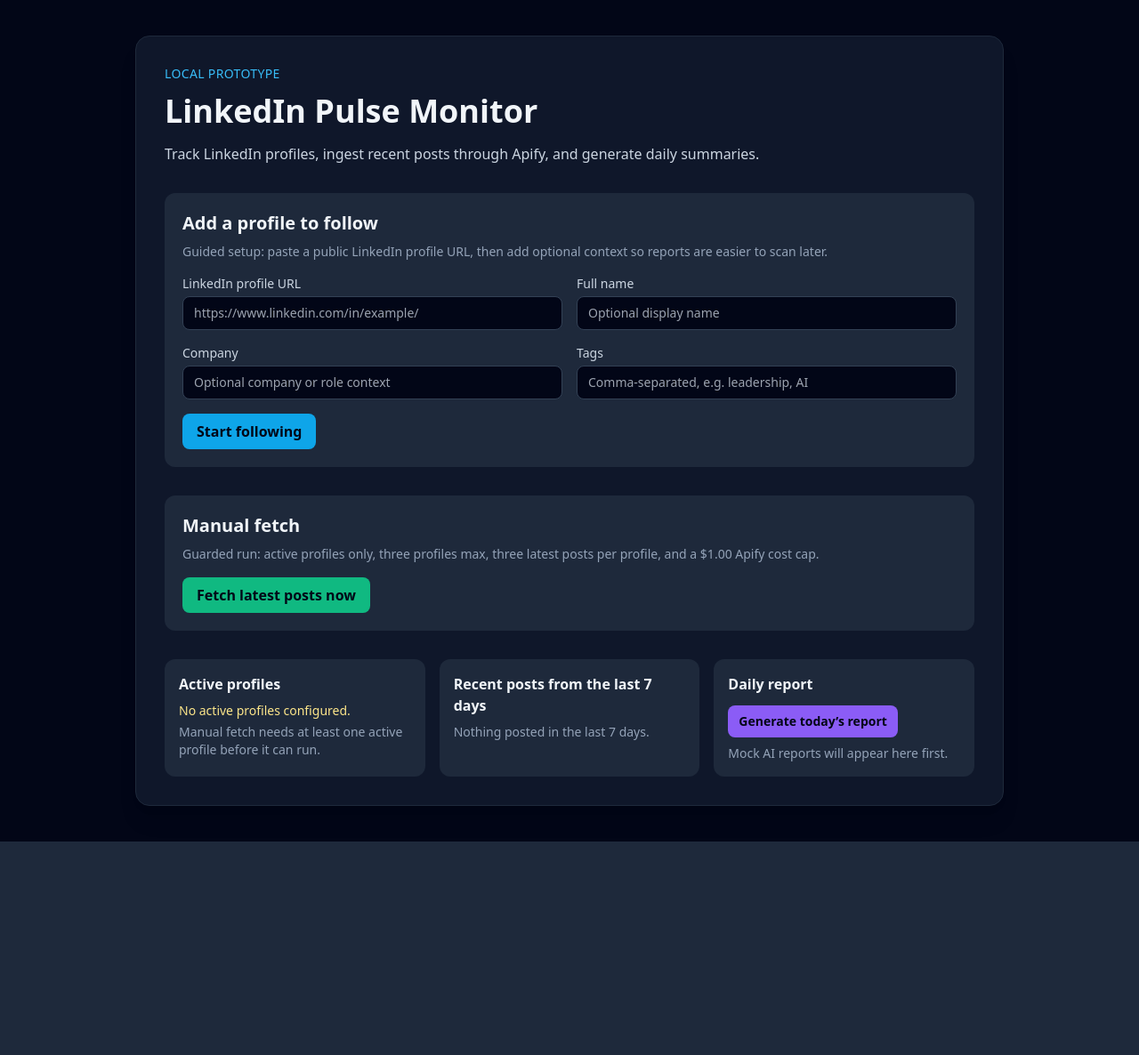
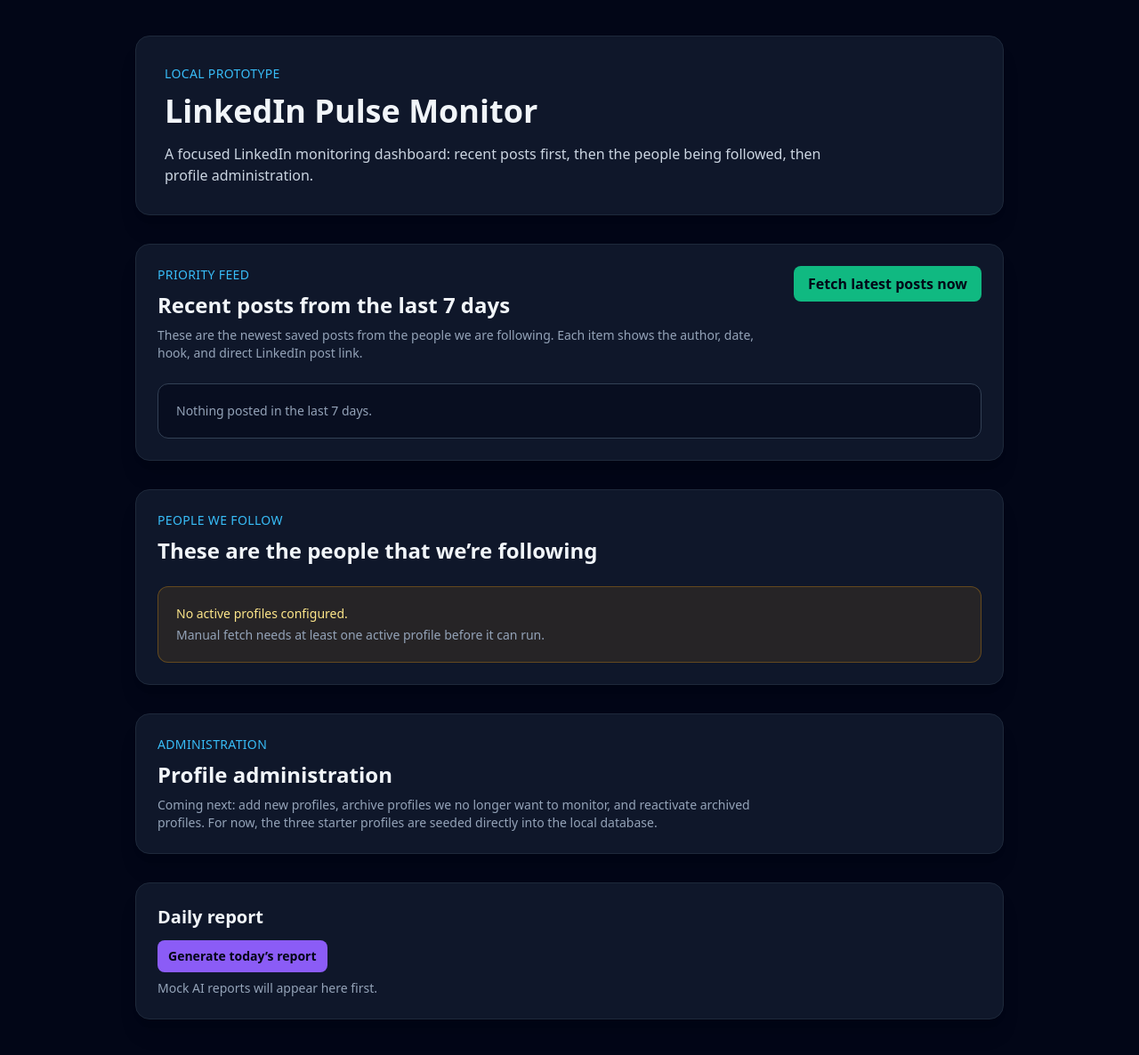
Before and after one commit to tpericle/LinkedInPulseMonitor, a FastAPI app: page /dashboard in a window 1280 px wide. Shown: the whole page at 89% size. Before the commit the page ends 946 px from the top, so only its background shows below. Run offline with FastAPI, Linux system fonts and the light colour scheme; some libraries are stand-ins or nearby versions.

Commit message:
Reorganize dashboard around recent posts

```diff
--- a/app/templates/dashboard.html
+++ b/app/templates/dashboard.html
@@ -1,11 +1,12 @@
 {% extends "base.html" %}
 
 {% block content %}
-<section class="rounded-2xl border border-slate-800 bg-slate-900 p-8 shadow-xl">
+<section class="space-y-8">
+  <div class="rounded-2xl border border-slate-800 bg-slate-900 p-8 shadow-xl">
     <p class="text-sm uppercase tracking-wide text-sky-400">Local prototype</p>
     <h1 class="mt-3 text-4xl font-bold">{{ app_name }}</h1>
-  <p class="mt-4 max-w-2xl text-slate-300">
-    Track LinkedIn profiles, ingest recent posts through Apify, and generate daily summaries.
+    <p class="mt-4 max-w-3xl text-slate-300">
+      A focused LinkedIn monitoring dashboard: recent posts first, then the people being followed, then profile administration.
     </p>
 
     {% if success_message %}
@@ -20,99 +21,92 @@
         {% endif %}
       </div>
     {% endif %}
-
-  <div class="mt-8 rounded-xl bg-slate-800 p-5">
-    <h2 class="text-xl font-semibold">Add a profile to follow</h2>
-    <p class="mt-2 text-sm text-slate-400">
-      Guided setup: paste a public LinkedIn profile URL, then add optional context so reports are easier to scan later.
-    </p>
-    <form class="mt-4 grid gap-4 md:grid-cols-2" method="post" action="/dashboard/profiles">
-      {% if form_error %}
-        <div class="md:col-span-2 rounded-lg border border-rose-500/40 bg-rose-500/10 p-3 text-sm text-rose-200">
-          {{ form_error }}
-        </div>
-      {% endif %}
-      <label class="text-sm text-slate-300">
-        LinkedIn profile URL
-        <input class="mt-1 w-full rounded-lg border border-slate-700 bg-slate-950 px-3 py-2 text-slate-100" name="linkedin_url" type="url" placeholder="https://www.linkedin.com/in/example/" required>
-      </label>
-      <label class="text-sm text-slate-300">
-        Full name
-        <input class="mt-1 w-full rounded-lg border border-slate-700 bg-slate-950 px-3 py-2 text-slate-100" name="full_name" type="text" placeholder="Optional display name">
-      </label>
-      <label class="text-sm text-slate-300">
-        Company
-        <input class="mt-1 w-full rounded-lg border border-slate-700 bg-slate-950 px-3 py-2 text-slate-100" name="company" type="text" placeholder="Optional company or role context">
-      </label>
-      <label class="text-sm text-slate-300">
-        Tags
-        <input class="mt-1 w-full rounded-lg border border-slate-700 bg-slate-950 px-3 py-2 text-slate-100" name="tags" type="text" placeholder="Comma-separated, e.g. leadership, AI">
-      </label>
-      <div class="md:col-span-2">
-        <button class="rounded-lg bg-sky-500 px-4 py-2 font-semibold text-slate-950 hover:bg-sky-400" type="submit">Start following</button>
-      </div>
-    </form>
   </div>
 
-  <div class="mt-8 rounded-xl bg-slate-800 p-5">
-    <h2 class="text-xl font-semibold">Manual fetch</h2>
-    <p class="mt-2 text-sm text-slate-400">
-      Guarded run: active profiles only, three profiles max, three latest posts per profile, and a $1.00 Apify cost cap.
+  <section class="rounded-2xl border border-slate-800 bg-slate-900 p-6 shadow-xl">
+    <div class="flex flex-col gap-4 md:flex-row md:items-start md:justify-between">
+      <div>
+        <p class="text-sm uppercase tracking-wide text-sky-400">Priority feed</p>
+        <h2 class="mt-2 text-2xl font-bold">Recent posts from the last {{ recent_post_days }} days</h2>
+        <p class="mt-2 max-w-2xl text-sm text-slate-400">
+          These are the newest saved posts from the people we are following. Each item shows the author, date, hook, and direct LinkedIn post link.
         </p>
-    <form class="mt-4" method="post" action="/dashboard/fetch/apify">
+        {% if latest_fetch_display %}
+          <p class="mt-2 text-xs text-slate-500">Last fetch: {{ latest_fetch_display }}</p>
+        {% endif %}
+      </div>
+      <form method="post" action="/dashboard/fetch/apify">
         <button class="rounded-lg bg-emerald-500 px-4 py-2 font-semibold text-slate-950 hover:bg-emerald-400" type="submit">Fetch latest posts now</button>
       </form>
     </div>
 
-  <div class="mt-8 grid gap-4 md:grid-cols-3">
-    <div class="rounded-xl bg-slate-800 p-4">
-      <h2 class="font-semibold">Active profiles</h2>
+    {% if recent_post_cards %}
+      <div class="mt-6 grid gap-4">
+        {% for post in recent_post_cards %}
+          <article class="rounded-xl border border-slate-700 bg-slate-950/50 p-5">
+            <div class="flex flex-col gap-2 md:flex-row md:items-start md:justify-between">
+              <div>
+                <h3 class="text-lg font-semibold text-slate-100">{{ post.author_name }}</h3>
+                {% if post.authored_at_display %}
+                  <p class="text-xs text-slate-500">Posted: {{ post.authored_at_display }}</p>
+                {% endif %}
+              </div>
+              {% if post.linkedin_url %}
+                <a class="text-sm font-semibold text-sky-300 hover:text-sky-200" href="{{ post.linkedin_url }}" target="_blank" rel="noreferrer">Open post →</a>
+              {% endif %}
+            </div>
+            <p class="mt-4 whitespace-pre-line text-sm leading-6 text-slate-300">{{ post.summary }}</p>
+          </article>
+        {% endfor %}
+      </div>
+    {% else %}
+      <div class="mt-6 rounded-xl border border-slate-700 bg-slate-950/50 p-5">
+        <p class="text-sm text-slate-400">Nothing posted in the last {{ recent_post_days }} days.</p>
+      </div>
+    {% endif %}
+  </section>
+
+  <section class="rounded-2xl border border-slate-800 bg-slate-900 p-6 shadow-xl">
+    <p class="text-sm uppercase tracking-wide text-sky-400">People we follow</p>
+    <h2 class="mt-2 text-2xl font-bold">These are the people that we’re following</h2>
     {% if active_profiles %}
       <p class="mt-2 text-sm text-slate-400">
         {{ active_profile_count }} active profile{% if active_profile_count != 1 %}s{% endif %} configured.
       </p>
-        <ul class="mt-3 space-y-3 text-sm text-slate-300">
+      <div class="mt-6 grid gap-4 md:grid-cols-3">
         {% for profile in active_profiles %}
-            <li class="rounded-lg bg-slate-950/50 p-3">
-              <p class="font-medium text-slate-100">{{ profile.full_name or profile.linkedin_url }}</p>
+          <article class="rounded-xl border border-slate-700 bg-slate-950/50 p-5">
+            <h3 class="font-semibold text-slate-100">{{ profile.full_name or profile.linkedin_url }}</h3>
             {% if profile.company %}
-                <p class="text-slate-400">{{ profile.company }}</p>
+              <p class="mt-2 text-sm leading-6 text-slate-400">{{ profile.company }}</p>
             {% endif %}
-              <a class="mt-1 block break-all text-sky-300 hover:text-sky-200" href="{{ profile.linkedin_url }}" target="_blank" rel="noreferrer">{{ profile.linkedin_url }}</a>
-            </li>
+            <a class="mt-3 block break-all text-sm font-semibold text-sky-300 hover:text-sky-200" href="{{ profile.linkedin_url }}" target="_blank" rel="noreferrer">Open profile →</a>
+          </article>
         {% endfor %}
-        </ul>
+      </div>
     {% else %}
-        <p class="mt-2 text-sm font-medium text-amber-200">No active profiles configured.</p>
+      <div class="mt-6 rounded-xl border border-amber-500/30 bg-amber-500/10 p-5">
+        <p class="text-sm font-medium text-amber-200">No active profiles configured.</p>
         <p class="mt-1 text-sm text-slate-400">Manual fetch needs at least one active profile before it can run.</p>
+      </div>
     {% endif %}
+  </section>
+
+  <section class="rounded-2xl border border-slate-800 bg-slate-900 p-6 shadow-xl">
+    <p class="text-sm uppercase tracking-wide text-sky-400">Administration</p>
+    <h2 class="mt-2 text-2xl font-bold">Profile administration</h2>
+    <p class="mt-2 max-w-2xl text-sm text-slate-400">
+      Coming next: add new profiles, archive profiles we no longer want to monitor, and reactivate archived profiles. For now, the three starter profiles are seeded directly into the local database.
+    </p>
+    {% if form_error %}
+      <div class="mt-4 rounded-lg border border-rose-500/40 bg-rose-500/10 p-3 text-sm text-rose-200">
+        {{ form_error }}
       </div>
-    <div class="rounded-xl bg-slate-800 p-4">
-      <h2 class="font-semibold">Recent posts from the last {{ recent_post_days }} days</h2>
-      {% if latest_fetch_display %}
-        <p class="mt-2 text-xs text-slate-500">Last fetch: {{ latest_fetch_display }}</p>
     {% endif %}
-      {% if recent_posts %}
-        <ul class="mt-3 space-y-3 text-sm text-slate-300">
-          {% for post in recent_posts %}
-            <li class="rounded-lg bg-slate-950/50 p-3">
-              <p class="font-medium text-slate-100">{{ post.author_name or "Unknown author" }}</p>
-              {% if post.authored_at %}
-                <p class="text-xs text-slate-500">Posted: {{ post.authored_at.strftime("%Y-%m-%d %H:%M") }}</p>
-              {% endif %}
-              <p class="mt-1 text-slate-400">{{ post.content }}</p>
-              {% if post.linkedin_url %}
-                <a class="mt-2 block break-all text-sky-300 hover:text-sky-200" href="{{ post.linkedin_url }}" target="_blank" rel="noreferrer">Open on LinkedIn</a>
-              {% endif %}
-            </li>
-          {% endfor %}
-        </ul>
-      {% else %}
-        <p class="mt-2 text-sm text-slate-400">Nothing posted in the last {{ recent_post_days }} days.</p>
-      {% endif %}
-    </div>
-    <div class="rounded-xl bg-slate-800 p-4">
-      <h2 class="font-semibold">Daily report</h2>
+  </section>
+
+  <section class="rounded-2xl border border-slate-800 bg-slate-900 p-6 shadow-xl">
+    <h2 class="text-xl font-semibold">Daily report</h2>
     <form class="mt-3" method="post" action="/dashboard/reports/daily">
       <button class="rounded-lg bg-violet-500 px-3 py-2 text-sm font-semibold text-slate-950 hover:bg-violet-400" type="submit">Generate today’s report</button>
     </form>
@@ -122,7 +116,6 @@
     {% else %}
       <p class="mt-2 text-sm text-slate-400">Mock AI reports will appear here first.</p>
     {% endif %}
-    </div>
-  </div>
+  </section>
 </section>
 {% endblock %}
```
Also changed, not shown: app/manual_fetch.py (+8 -2 lines), app/routers/dashboard.py (+21 -0 lines), app/sample_profiles.py (added, +49 -0 lines), scripts/manual_apify_fetch.py (+8 -0 lines), scripts/seed_sample_profiles.py (added, +15 -0 lines), tests/test_app_foundation.py (+41 -12 lines), tests/test_manual_apify_fetch.py (+36 -1 lines). Lines whose indentation alone changed are shown as unchanged.
